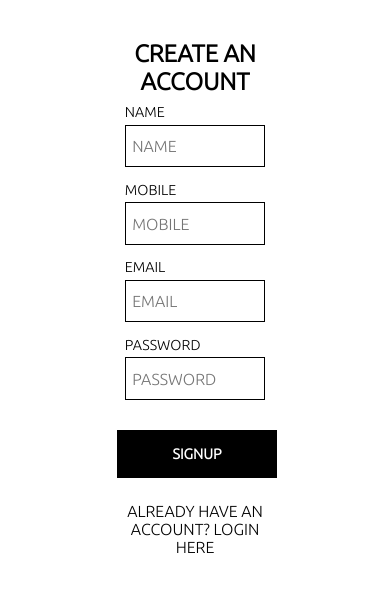
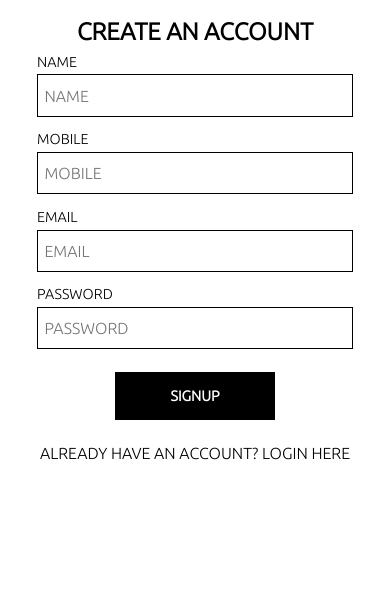
Before and after one commit to Sachi-Ramteke/fashion-site, a React app in the folder client/: page /signup in a window 390 px wide. Built offline with nearby package versions, Linux system fonts and the light colour scheme; some packages are replaced by stand-ins of ours.

Commit message:
nth commit

```diff
--- a/client/src/views/Signup-login/signup-login.css
+++ b/client/src/views/Signup-login/signup-login.css
@@ -105,6 +105,16 @@
   text-decoration: none;
   text-align: center;
 }
-.login-link:hover{
+.login-link:hover {
   text-decoration: underline;
 }
+
+@media screen and (max-width: 600px) {
+  .signup-div {
+    width: 90%;
+    margin-top: 0.1rem;
+  }
+  .signup-btn {
+    margin-top: 0.5rem;
+  }
+}
```
